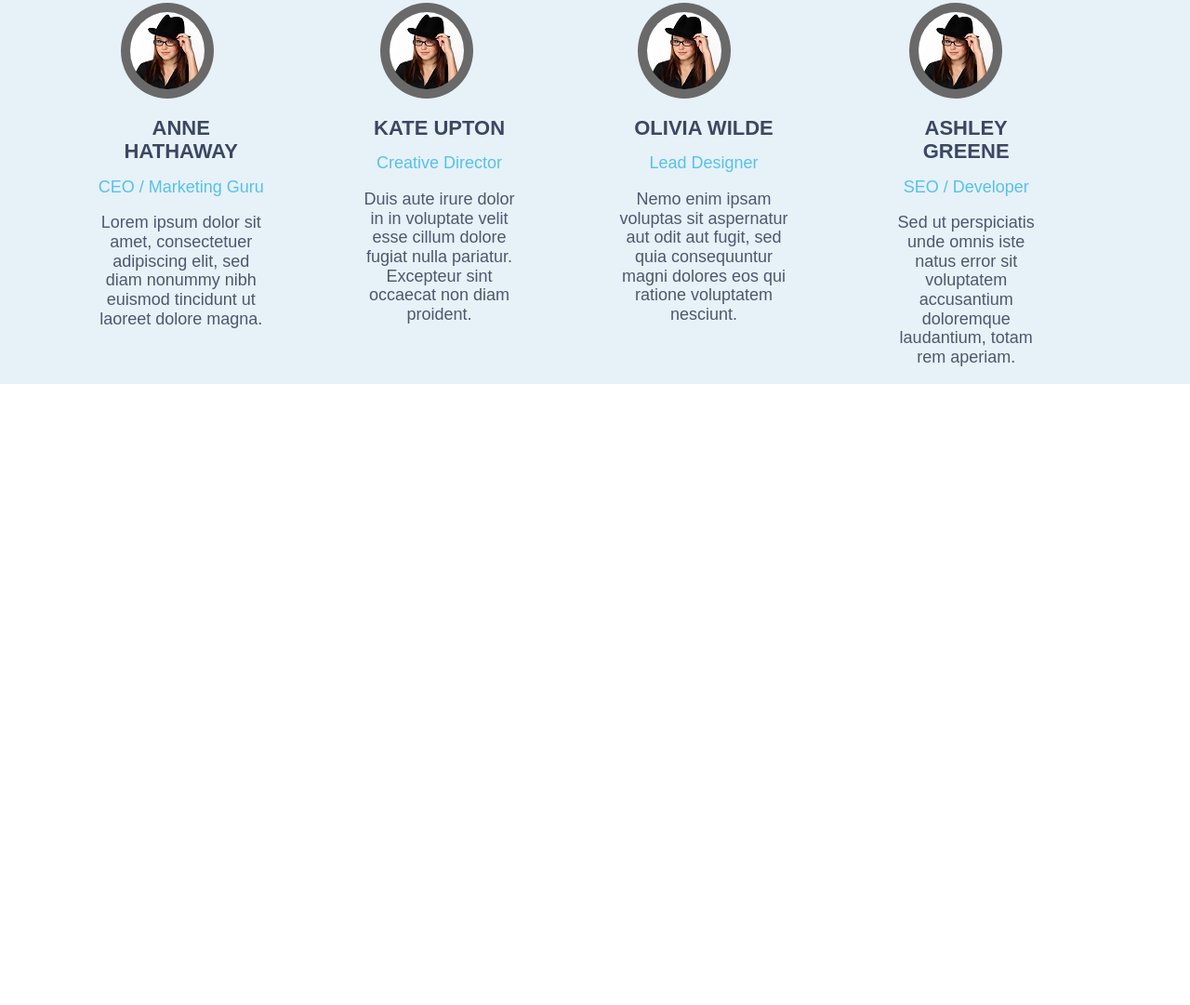
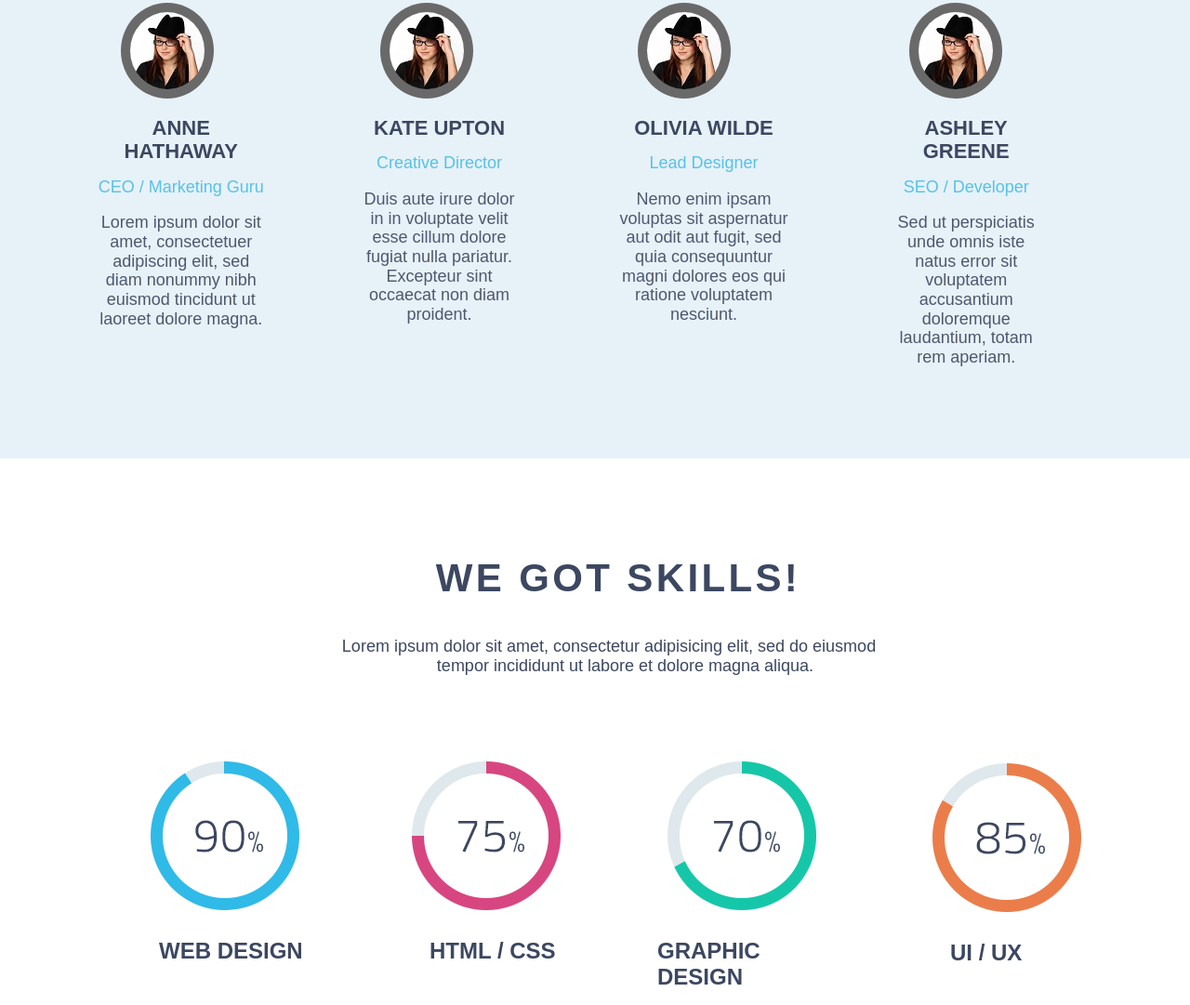
Before and after one commit to kore1z/cuda, a plain HTML site: page index.html in a window 1280 px wide. Shown: the part 1650-2731 px from the top of the page at 93% size. Before the commit the page ends 2063 px from the top, so only its background shows below. Drawn offline with Linux system fonts and the light colour scheme.

Commit message:
create "skills"

```diff
--- a/index.html
+++ b/index.html
@@ -22,7 +22,7 @@
             </div>
             <div class="header_text">
                 <h1 class="title">
-                    Hi there! We are the new kids on the block
+                      Hi there! We are the new kids on the block
                 and we build awesome websites and mobile apps.
                 </h1>
             </div>
@@ -63,7 +63,7 @@
     <div class="body-team">
         <div class="wrapper">
             <div class="team-header">
-            <h1 class="title-team">MEET OUR BEATIFUL TEAM</h1>
+            <h1 class="title-team">MEET OUR BEAUTIFUL TEAM</h1>
             <p class="text-team">We are a small team of designers and developers, who help brands with big ideas.</p>
         </div>
             <div class="team">
@@ -94,5 +94,32 @@
             </div>
         </div>
     </div>
+    <div class="body-skills">
+        <div class="wrapper">
+            <div class="skills-header">
+                <h1 class="title-skills">We got skills!</h1>
+                <p class="text-skills">Lorem ipsum dolor sit amet, consectetur adipisicing elit, sed do eiusmod
+       tempor incididunt ut labore et dolore magna aliqua.</p>
+                <div class="skills-graph">
+                        <div class="circle-first">
+                            <img src="picture/1graph.png" alt="graph">
+                            <h1 class="circle-text-first">WEB DESIGN</h1>
+                        </div>
+                        <div class="circle-second">
+                            <img src="picture/2graph.png" alt="graph">
+                            <h1 class="circle-text-second">HTML / CSS</h1>
+                        </div>
+                        <div class="cicle-third">
+                            <img src="picture/3graph.png" alt="graph">
+                        <h1 class="circle-text-third">GRAPHIC DESIGN</h1>
+                    </div>
+                    <div class="circle-fouth">
+                            <img src="picture/4graph.png" alt="graph">
+                        <h1 class="circle-text-fouth">UI / UX</h1>
+                    </div>
+                    </div>
+                </div>
+            </div>
+        </div>
 </body>
 </html>
--- a/style.css
+++ b/style.css
@@ -86,7 +86,7 @@ header{
     font-size: 40px;
     padding-left: 0px;
     padding-top: 0px;
-    margin-left: 314px;
+    margin-left: 370px;
     margin-top: 110px;
     letter-spacing: 0.1em;
     position: absolute;
@@ -95,9 +95,9 @@ header{
     position: absolute;
     display: flex;
     font-size: 18px;
-    color:white;
-    margin-top: 195px;
-    margin-left: 250px;
+    color: white;
+    margin-top: 190px;
+    margin-left: 310px;
     white-space: pre;
     word-spacing: 0.14em;
     line-height: 1.3;
@@ -126,6 +126,7 @@ header{
 }
 .body-team{
     background-color:#e7f1f8;
+    height: 800px;
 }
 .team{
     display: flex;
@@ -160,7 +161,7 @@ header{
     font-size: 40px;
     padding-left: 0px;
     padding-top: 0px;
-    margin-left: 255px;
+    margin-left: 320px;
     margin-top: 100px;
     letter-spacing: 0.1em;
     position: absolute;
@@ -170,8 +171,8 @@ header{
     display: flex;
     font-size: 18px;
     color: #3c4761;
-    margin-top: 188px;
-    margin-left: 230px;
+    margin-top: 185px;
+    margin-left: 290px;
     white-space: pre;
     word-spacing: 0.1em;
     line-height: 1.3;
@@ -192,3 +193,71 @@ header{
     color:#4d586f;
     font-size: 18px;
 }
+.skills-graph{
+    display: flex;
+    padding-top: 63px;
+}
+.body-skills{
+    background-color:white;
+}
+.title-skills{
+    color:#3c4761;
+    text-align: center;
+    text-transform: uppercase;
+}
+.text-skills{
+    color: #3c4761;
+    text-align: center;
+    margin-left: 30px;
+    font-weight: 400;
+    font-size: 18px;
+    white-space: pre
+}
+.title-skills{
+    color: #3c4761;
+    text-align: center;
+    text-transform: uppercase;
+    margin-top: 105px;
+    font-size: 42px;
+    font-weight: 700;
+    margin-left: 50px;
+    letter-spacing: 0.08em;
+    padding-bottom: 11px;
+}
+.circle-first{
+    padding-right: 87px;
+    margin-left: 85px;
+}
+.circle-second{
+    padding-right: 100px;
+}
+.cicle-third{
+    padding-right: 95px;
+}
+.circle-fouth{
+    padding-right: 87px;
+    margin-top: -6px
+}
+.circle-text-first{
+    color: #3c4761;
+    font-size: 24px;
+    padding-top: 4px;
+    margin-left: 31px;
+}
+.circle-text-second{
+    color: #3c4761;
+    font-size: 24px;
+    padding-top: 4px;
+    margin-left: 31px;
+}
+.circle-text-third{
+    color: #3c4761;
+    font-size: 24px;
+    padding-top: 4px;
+}
+.circle-text-fouth{
+    color: #3c4761;
+    font-size: 24px;
+    padding-top: 4px;
+    margin-left: 31px;
+}
```
